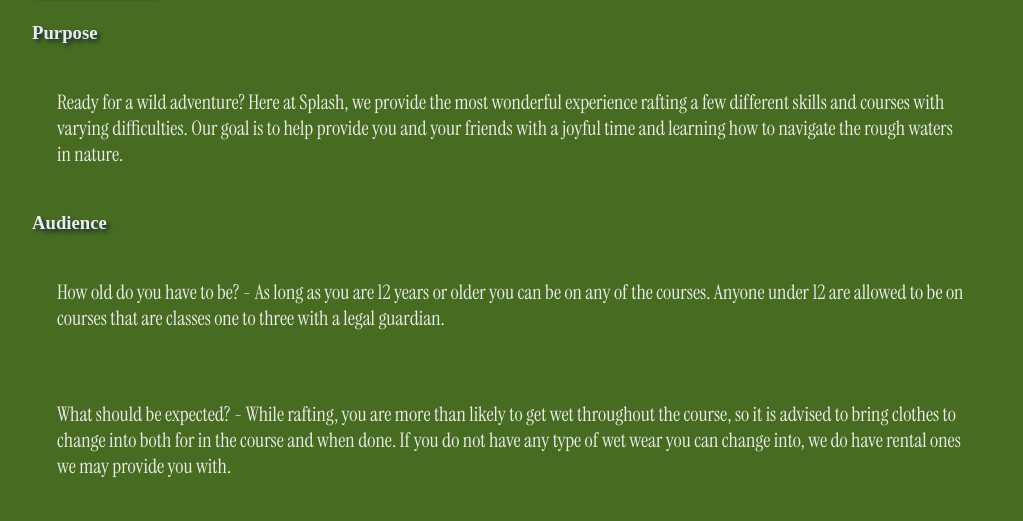
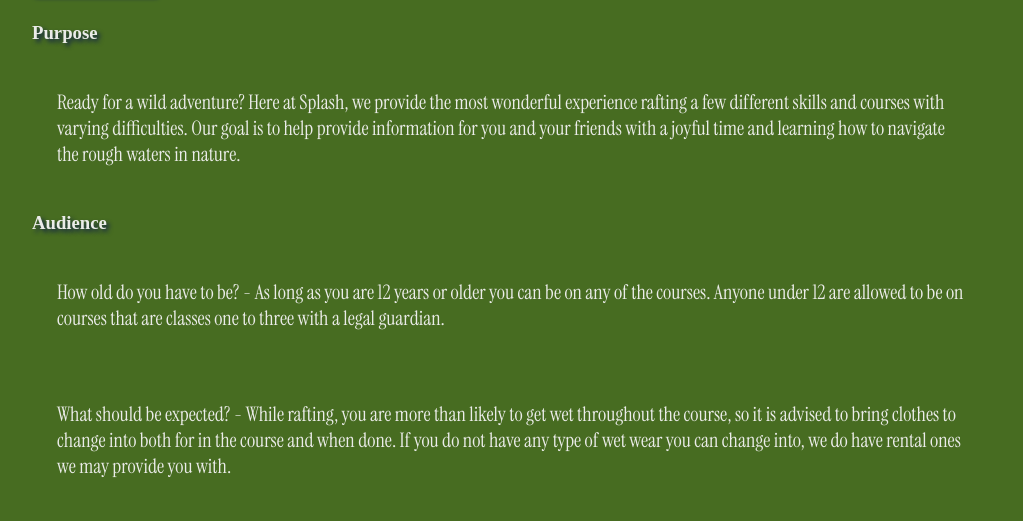
Before and after one commit to Arom8-3-11/wdd130, a plain HTML site: page wdd130/index.html/wwr/site-plan-rafting.html in a window 1280 px wide. Shown: the part 273-794 px from the top of the page, without its empty margins (128-1151 px from the left). Drawn offline with Linux system fonts and the light colour scheme; a web font is replaced by a local one.

Commit message:
site-plan-rafting.html

```diff
--- a/wdd130/index.html/wwr/site-plan-rafting.html
+++ b/wdd130/index.html/wwr/site-plan-rafting.html
@@ -20,7 +20,7 @@
         <h2>Overview</h2>
 
         <h3>Purpose</h3>
-        <p>Ready for a wild adventure? Here at Splash, we provide the most wonderful experience rafting a few different skills and courses with varying difficulties. Our goal is to help provide you and your friends with a joyful time and learning how to navigate the rough waters in nature.</p>
+        <p>Ready for a wild adventure? Here at Splash, we provide the most wonderful experience rafting a few different skills and courses with varying difficulties. Our goal is to help provide information for you and your friends with a joyful time and learning how to navigate the rough waters in nature.</p>
 
         <h3>Audience</h3>
         <p>How old do you have to be? - As long as you are 12 years or older you can be on any of the courses. Anyone under 12 are allowed to be on courses that are classes one to three with a legal guardian.</p>
```
